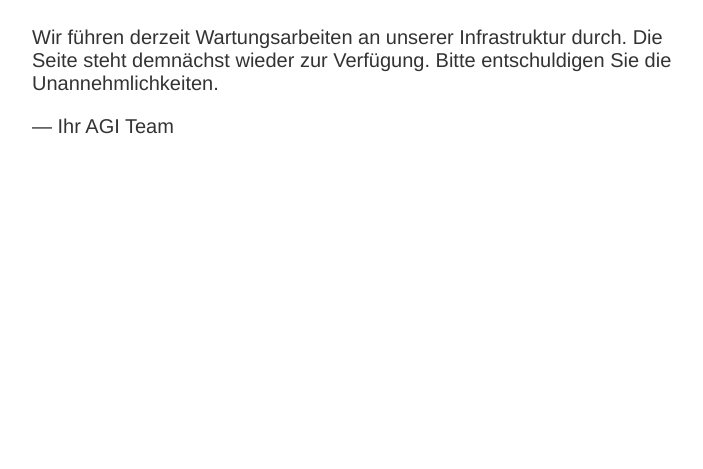
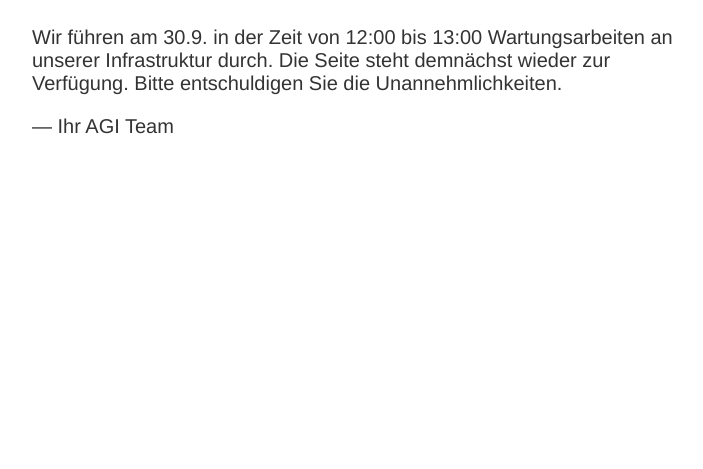
Before and after one commit to sogis/qwc_services, a plain HTML site: page api-gateway/maintenance.html in a window 1280 px wide. Shown: the part 331-800 px from the top of the page, without its empty margins (283-986 px from the left). Drawn offline with Linux system fonts and the light colour scheme.

Commit message:
changed text for maintenance

```diff
--- a/api-gateway/maintenance.html
+++ b/api-gateway/maintenance.html
@@ -12,7 +12,7 @@
 <article>
     <h1>Wir sind bald wieder zur&uuml;ck!</h1>
     <div>
-        <p>Wir f&uuml;hren derzeit Wartungsarbeiten an unserer Infrastruktur durch. Die Seite steht demn&auml;chst wieder zur Verf&uuml;gung. Bitte entschuldigen Sie die Unannehmlichkeiten.</p>
+        <p>Wir f&uuml;hren am 30.9. in der Zeit von 12:00 bis 13:00 Wartungsarbeiten an unserer Infrastruktur durch. Die Seite steht demn&auml;chst wieder zur Verf&uuml;gung. Bitte entschuldigen Sie die Unannehmlichkeiten.</p>
         <p>&mdash; Ihr AGI Team</p>
     </div>
 </article>
```
